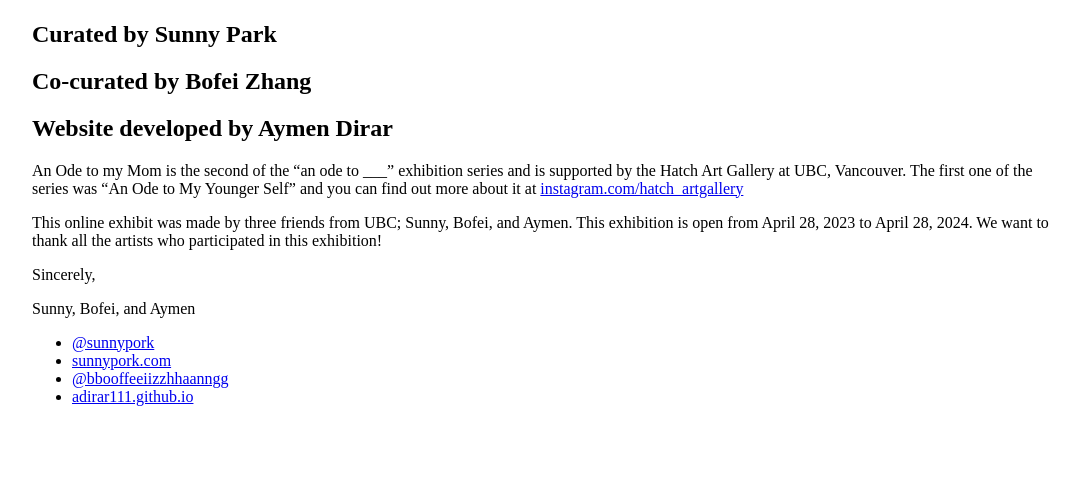
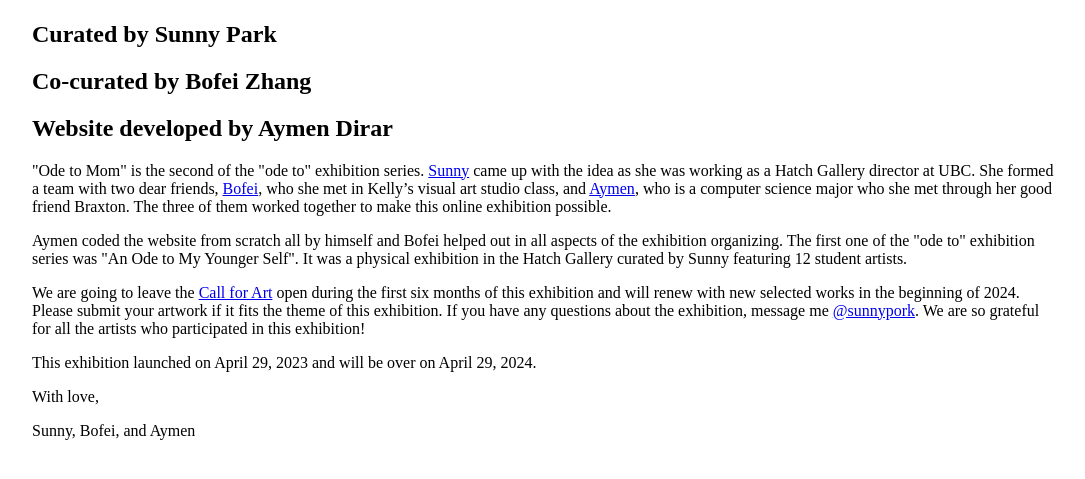
Before and after one commit to adirar111/mother-hatchling, an Astro site: page /about in a window 1280 px wide. Shown: the part 95-574 px from the top of the page, without its empty margins (96-1181 px from the left). Built offline with nearby package versions, Linux system fonts and the light colour scheme; Astro itself is replaced by a stand-in of ours.

Commit message:
about page + new piece (#7)
* fix icon, add sunny art page start

* about page updates and website links

* update readme

```diff
--- a/src/components/ArtworkLinks.tsx
+++ b/src/components/ArtworkLinks.tsx
@@ -13,6 +13,7 @@ export default function ArtworkLinks() {
     ode_to_mother: Artworks[5],
     oh_mother: Artworks[6],
     still_life: Artworks[7],
+    coming_out: Artworks[8],
   };
 
   const Empty = () => <td className={styles.td} />;
@@ -96,7 +97,7 @@ export default function ArtworkLinks() {
   );
   const row6 = (
     <tr className={styles.row}>
-      <Empty />
+      <Link artwork={art_table.coming_out} rotateLeft />
       <Empty />
       <Empty />
       <Empty />
--- a/src/layouts/Layout.astro
+++ b/src/layouts/Layout.astro
@@ -14,7 +14,7 @@ const { title, hidden } = Astro.props;
     <link
       rel="icon"
       type="image/svg+xml"
-      href={import.meta.env.BASE_URL + "/hatch.png"}
+      href={`${import.meta.env.BASE_URL}hatch.png`}
     />
     <meta name="generator" content={Astro.generator} />
     <title>{title}</title>
@@ -22,7 +22,7 @@ const { title, hidden } = Astro.props;
   <body>
     <div class="top">
       <h2 class={hidden ? "hidden" : ""}>
-        <a href={`${import.meta.env.BASE_URL}`}><-</a>
+        <a href={import.meta.env.BASE_URL}><-</a>
       </h2>
       <h1>
         <a href={`${import.meta.env.BASE_URL}about`}>an ode to my mom</a>
--- a/src/lib/util.ts
+++ b/src/lib/util.ts
@@ -2,6 +2,9 @@
 export const isInstagramHandle = (socialLink: string) =>
   socialLink.startsWith("@");
 
+// will also match https
+export const isWebsite = (socialLink: string) => socialLink.startsWith("http");
+
 export const generateInstagramLink = (instagramHandle: string) =>
   // assuming it starts with @
   `https://www.instagram.com/${instagramHandle.slice(1)}`;
--- a/src/pages/about.astro
+++ b/src/pages/about.astro
@@ -7,36 +7,43 @@ import PageLayout from "../layouts/PageLayout.astro";
   <h2>Co-curated by Bofei Zhang</h2>
   <h2>Website developed by Aymen Dirar</h2>
   <p>
-    An Ode to my Mom is the second of the “an ode to ___” exhibition series and
-    is supported by the Hatch Art Gallery at UBC, Vancouver. The first one of
-    the series was “An Ode to My Younger Self” and you can find out more about
-    it at <a href="https://www.instagram.com/hatch_artgallery/"
-      >instagram.com/hatch_artgallery</a
-    >
+    "Ode to Mom" is the second of the "ode to" exhibition series. <a
+      href="https://sunnypork.com/"
+      target="_blank">Sunny</a
+    > came up with the idea as she was working as a Hatch Gallery director at UBC.
+    She formed a team with two dear friends, <a
+      href="https://www.instagram.com/bbooffeeiizzhhaanngg/"
+      target="_blank">Bofei</a
+    >, who she met in Kelly’s visual art studio class, and <a
+      href="http://adirar111.github.io"
+      target="_blank">Aymen</a
+    >, who is a computer science major who she met through her good friend
+    Braxton. The three of them worked together to make this online exhibition
+    possible.
   </p>
   <p>
-    This online exhibit was made by three friends from UBC; Sunny, Bofei, and
-    Aymen. This exhibition is open from April 28, 2023 to April 28, 2024. We
-    want to thank all the artists who participated in this exhibition!
+    Aymen coded the website from scratch all by himself and Bofei helped out in
+    all aspects of the exhibition organizing. The first one of the "ode to"
+    exhibition series was "An Ode to My Younger Self". It was a physical
+    exhibition in the Hatch Gallery curated by Sunny featuring 12 student
+    artists.
   </p>
-  <p>Sincerely,</p>
+  <p>
+    We are going to leave the <a
+      href="https://forms.gle/wU6bN2ieJSMTBJcF8"
+      target="_blank">Call for Art</a
+    > open during the first six months of this exhibition and will renew with new
+    selected works in the beginning of 2024. Please submit your artwork if it fits
+    the theme of this exhibition. If you have any questions about the exhibition,
+    message me <a href="http://Instagram.com/sunnypork" target="_blank"
+      >@sunnypork</a
+    >. We are so grateful for all the artists who participated in this
+    exhibition!
+  </p>
+  <p>
+    This exhibition launched on April 29, 2023 and will be over on April 29,
+    2024.
+  </p>
+  <p>With love,</p>
   <p>Sunny, Bofei, and Aymen</p>
-  <ul>
-    <li>
-      <a href="https://www.instagram.com/sunnypork/" target="_blank"
-        >@sunnypork</a
-      >
-    </li>
-    <li><a href="https://sunnypork.com/" target="_blank">sunnypork.com</a></li>
-    <li>
-      <a href="https://www.instagram.com/bbooffeeiizzhhaanngg/" target="_blank"
-        >@bbooffeeiizzhhaanngg</a
-      >
-    </li>
-    <li>
-      <a href="https://adirar111.github.io/" target="_blank"
-        >adirar111.github.io</a
-      >
-    </li>
-  </ul>
 </PageLayout>
```
Also changed, not shown: src/components/Artwork.tsx (+14 -1 lines), src/lib/artworks.ts (+21 -0 lines), README.md.
